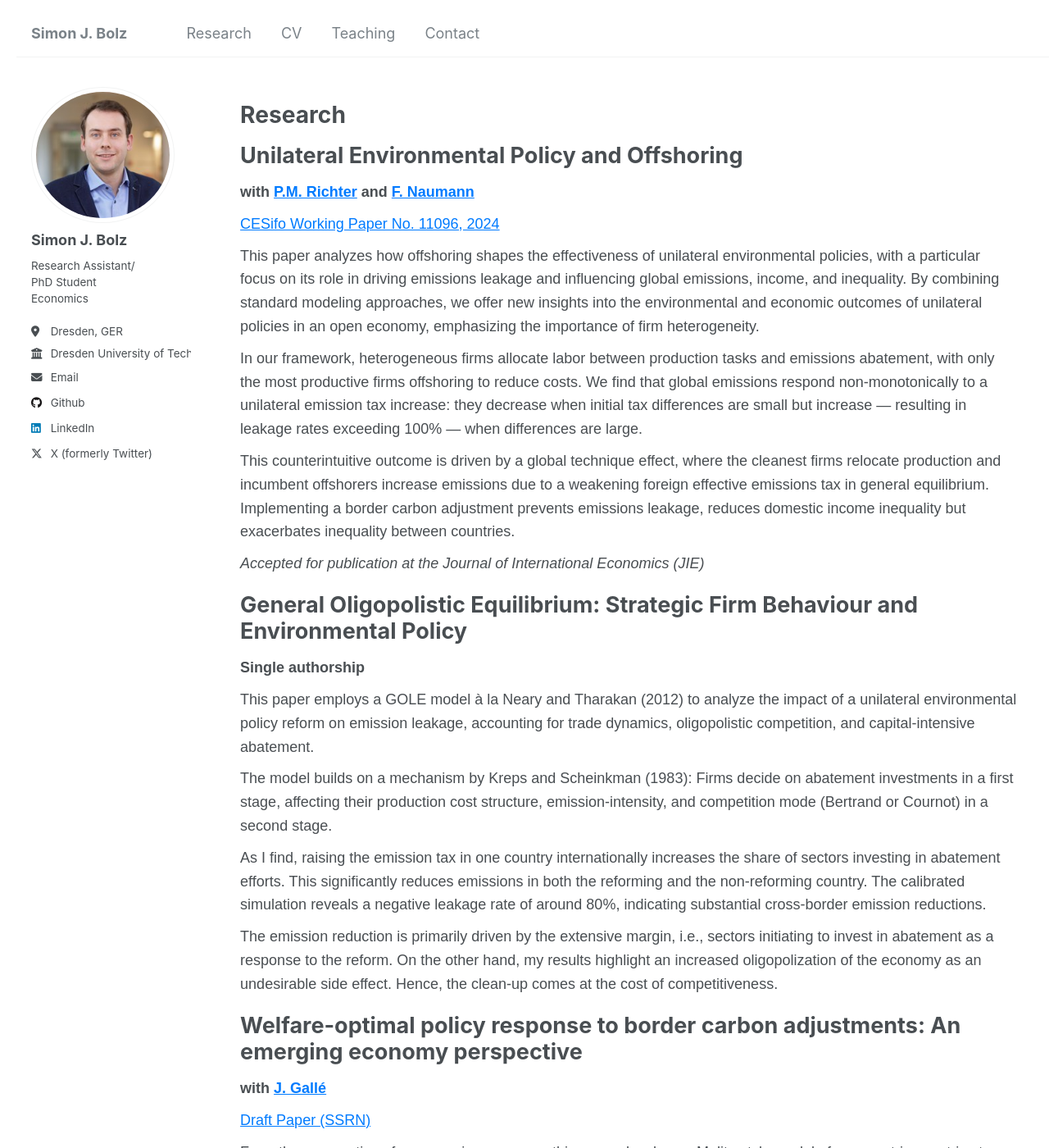
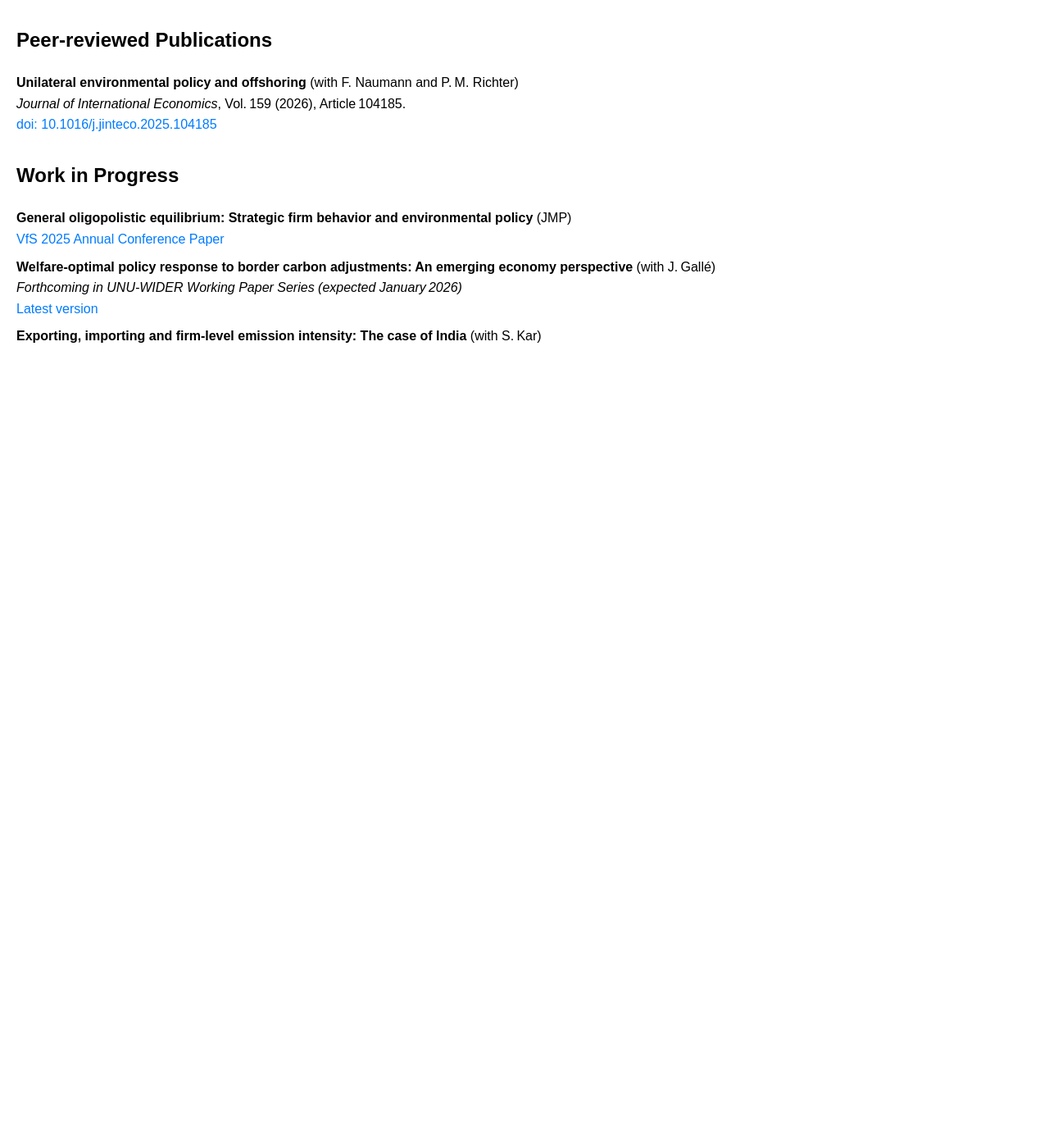
Before and after one commit to sjbolz/sjbolz.github.io, a Jekyll site: the page _pages/portfolio.html, which Jekyll copies as it is, in a window 1280 px wide and 1400 px high. Shown: the whole window at 82% size. Built offline with Jekyll 4.4.1, drawn with Linux system fonts in a browser that asks for light colours; some of the changed text lies outside the part shown.

Commit message:
Update portfolio.html

```diff
--- a/_pages/portfolio.html
+++ b/_pages/portfolio.html
@@ -1,15 +1,9 @@
----
-layout: archive
-title: "Research"
-permalink: /research/
-author_profile: true
----
 <!DOCTYPE html>
 <html lang="en">
 <head>
     <meta charset="UTF-8">
     <meta name="viewport" content="width=device-width, initial-scale=1.0">
-    <title>Research Work</title>
+    <title>Research</title>
     <style>
         body {
             font-family: Arial, sans-serif;
@@ -19,10 +13,10 @@ author_profile: true
         h2 {
             font-size: 1.5em;
             font-weight: bold;
-            margin-top: 20px;
+            margin-top: 30px;
         }
         p {
-            margin: 10px 0;
+            margin: 8px 0;
         }
         a {
             color: #007bff;
@@ -34,85 +28,27 @@ author_profile: true
     </style>
 </head>
 <body>
-    <h2>Unilateral Environmental Policy and Offshoring</h2>
-    <p>
-        <strong>with
-        <a href="https://phmrichter.github.io/">P.M. Richter</a>
-        and <a href="https://tu-dresden.de/bu/wirtschaft/die-fakultaet/fabrice-naumann?set_language=en">F. Naumann</a>
-        </strong>
-    </p>
-    <p>
-        <a href="https://www.cesifo.org/en/publications/2024/working-paper/unilateral-environmental-policy-and-offshoring">
-            CESifo Working Paper No. 11096, 2024
-        </a>
-    </p>
-    <p>
-        This paper analyzes how offshoring shapes the effectiveness of unilateral environmental policies, with a particular focus on its role in driving emissions leakage and influencing global emissions, income, and inequality. By combining standard modeling approaches, we offer new insights into the environmental and economic outcomes of unilateral policies in an open economy, emphasizing the importance of firm heterogeneity.
-    </p>
-    <p>
-        In our framework, heterogeneous firms allocate labor between production tasks and emissions abatement, with only the most productive firms offshoring to reduce costs. We find that global emissions respond non-monotonically to a unilateral emission tax increase: they decrease when initial tax differences are small but increase — resulting in leakage rates exceeding 100% — when differences are large.
-    </p>
-    <p>
-        This counterintuitive outcome is driven by a global technique effect, where the cleanest firms relocate production and incumbent offshorers increase emissions due to a weakening foreign effective emissions tax in general equilibrium. Implementing a border carbon adjustment prevents emissions leakage, reduces domestic income inequality but exacerbates inequality between countries.
-    </p>
-    <p><em>Accepted for publication at the Journal of International Economics (JIE) </em></p>
 
-    <h2>General Oligopolistic Equilibrium: Strategic Firm Behaviour and Environmental Policy</h2>
-    <p><strong>Single authorship</strong></p>
-    <p>
-        This paper employs a GOLE model à la Neary and Tharakan (2012) to analyze the impact of a unilateral environmental policy reform on emission leakage, accounting for trade dynamics, oligopolistic competition, and capital-intensive abatement.
-    </p>
-    <p>
-        The model builds on a mechanism by Kreps and Scheinkman (1983): Firms decide on abatement investments in a first stage, affecting their production cost structure, emission-intensity, and competition mode (Bertrand or Cournot) in a second stage.
-    </p>
-    <p>
-        As I find, raising the emission tax in one country internationally increases the share of sectors investing in abatement efforts. This significantly reduces emissions in both the reforming and the non-reforming country. The calibrated simulation reveals a negative leakage rate of around 80%, indicating substantial cross-border emission reductions.
-    </p>
-    <p>
-        The emission reduction is primarily driven by the extensive margin, i.e., sectors initiating to invest in abatement as a response to the reform. On the other hand, my results highlight an increased oligopolization of the economy as an undesirable side effect. Hence, the clean-up comes at the cost of competitiveness.
-    </p>
+<h2><strong>Peer‑reviewed Publications</strong></h2>
 
-    <h2>Welfare-optimal policy response to border carbon adjustments: An emerging economy perspective</h2>
-    <p>
-        <strong>with
-        <a href="https://johannesgalle.github.io/">J. Gallé</a>
-        </strong>
-    </p>
-    <p>
-        <a href="https://papers.ssrn.com/sol3/papers.cfm?abstract_id=5384325">
-            Draft Paper (SSRN)
-        </a>
-    </p>
-    <p>
-        From the perspective of an emerging economy, this paper develops a Melitz-style model of asymmetric countries to investigate optimal environmental policy responses to a Border Carbon Adjustment (BCA) imposed by a trading partner.
-    </p>
-    <p>
-        By analytically examining the impact of a unilateral emissions tax rise on endogenous productivity cutoffs, we show that the presence of a BCA reverses the policy's effect on the trading partner's export threshold, thereby allowing for more imports. This mitigates the welfare losses typically associated with unilaterally increasing environmental stringency.
-    </p>
-    <p>
-        The model is calibrated using detailed Indian firm-level data on emissions, productivity, and export performance. We estimate that the relative welfare loss of raising Indian carbon pricing to the level of the European Union (EU) is 52% lower as compared to a scenario without a BCA.
-    </p>
-    <p>
-        When additionally accounting for environmental disutility, the analysis shows that the existence of a BCA increases India's welfare-optimal emissions tax under low and moderate social cost of carbon (SCC) scenarios. In contrast, the presence of a BCA can reduce the welfare-optimal tax in settings of very high SCCs.
-    </p>
+<p><strong>Unilateral environmental policy and offshoring</strong> (with F. Naumann and P. M. Richter)<br>
+<em>Journal of International Economics</em>, Vol. 159 (2026), Article 104185.<br>
+<a href="https://doi.org/10.1016/j.jinteco.2025.104185">doi: 10.1016/j.jinteco.2025.104185</a>
+</p>
 
-    <h2>Exporting, Importing and Firm-Level Emission Intensity: The Case of India</h2>
-    <p>
-        <strong>with
-        <a href="https://www.cssscal.org/faculty_saibal_kar.php">S. Kar</a>
-        </strong>
-    </p>
-    <p>
-        Using firm-level data from India on energy inputs and financial performance from 1993 to 2013, we analyze the role of importing foreign intermediates on CO2 intensities of around 4,000 Indian companies in seven manufacturing sectors.
-    </p>
-    <p>
-        For this nexus, we provide one of the first contributions featuring the setting of an emerging economy. Focusing on the extensive margin, we conduct a difference-in-differences event study with the firm's first year of importing as staggered treatment.
-    </p>
-    <p>
-        We find that the decision to start importing is associated with a decline in firm-level CO2 intensity of around 6% one and two years after the treatment. In the context of India as a 'pollution haven,' this rather suggests a positive effect of imports on productivity and technological upgrading.
-    </p>
-    <p>
-        In comparison, the firm's decision to start exporting induces stronger reductions (-10%) in CO2 per sales volumes, retaining significance across several years after the treatment period. The estimation results also hint at the presence of firm-level anticipation effects prior to the treatment for both exporting and importing.
-    </p>
+
+<h2><strong>Work in Progress</strong></h2>
+
+<p><strong>General oligopolistic equilibrium: Strategic firm behavior and environmental policy</strong> (JMP)<br>
+<a href="https://www.econstor.eu/bitstream/10419/325364/1/vfs-2025-pid-127049.pdf">VfS 2025 Annual Conference Paper</a>
+</p>
+
+<p><strong>Welfare‑optimal policy response to border carbon adjustments: An emerging economy perspective</strong> (with J. Gallé)<br>
+<em>Forthcoming in UNU‑WIDER Working Paper Series (expected January 2026)</em><br>
+<a href="https://papers.ssrn.com/sol3/papers.cfm?abstract_id=5384325">Latest version</a>
+</p>
+
+<p><strong>Exporting, importing and firm‑level emission intensity: The case of India</strong> (with S. Kar)</p>
+
 </body>
 </html>
```
